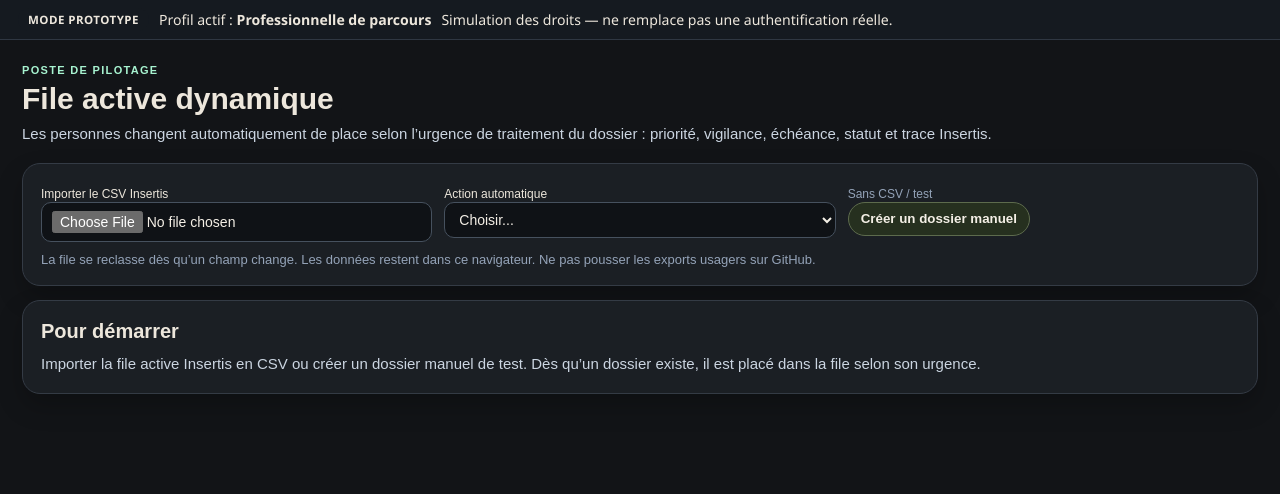
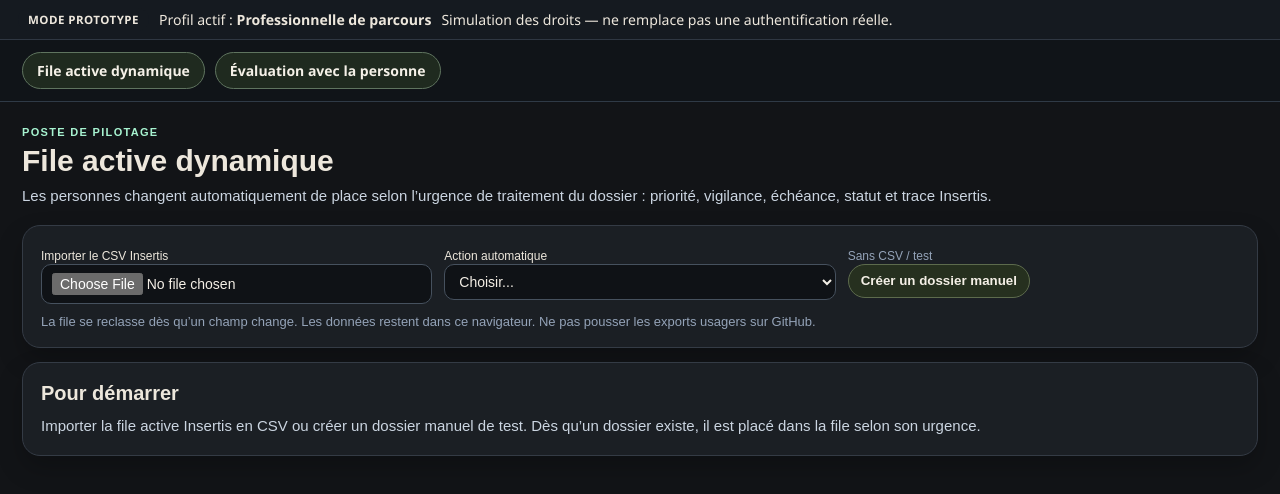
Before and after one commit to So1968/OUTIL-PARCOURS-INSERTION, a React (Vite) app in the folder frontend/: page /pilotage-actions in a window 1280 px wide. Shown: the top 494 px of the page. Built offline with nearby package versions, Linux system fonts and the light colour scheme.

Commit message:
Ajoute un menu visible vers pilotage et evaluation

```diff
--- a/frontend/src/App.jsx
+++ b/frontend/src/App.jsx
@@ -1,4 +1,4 @@
-import { Navigate, Route, Routes } from "react-router-dom";
+import { Link, Navigate, Route, Routes } from "react-router-dom";
 import { PrototypeProfileBanner } from "./auth/PrototypeProfileBanner";
 import { RequireRole } from "./auth/RequireRole";
 import { RoleProvider } from "./auth/RoleContext";
@@ -23,10 +23,43 @@ function PageProtegee({ children }) {
   return <RequireRole allowedRoles={ACCOMPAGNEMENT_ROLES}>{children}</RequireRole>;
 }
 
+function MenuPrincipal() {
+  const styleNav = {
+    display: "flex",
+    flexWrap: "wrap",
+    gap: "10px",
+    padding: "12px 22px",
+    background: "#101418",
+    borderBottom: "1px solid #2f3a46",
+  };
+  const styleLien = {
+    display: "inline-flex",
+    alignItems: "center",
+    justifyContent: "center",
+    minHeight: "34px",
+    padding: "8px 14px",
+    borderRadius: "999px",
+    border: "1px solid #5f745f",
+    background: "#1f2a1f",
+    color: "#f5f1e8",
+    textDecoration: "none",
+    fontWeight: 900,
+    fontSize: "14px",
+  };
+
+  return (
+    <nav style={styleNav} aria-label="Navigation principale de l’outil">
+      <Link style={styleLien} to="/pilotage-actions">File active dynamique</Link>
+      <Link style={styleLien} to="/evaluation-personne">Évaluation avec la personne</Link>
+    </nav>
+  );
+}
+
 export default function App() {
   return (
     <RoleProvider>
       <PrototypeProfileBanner />
+      <MenuPrincipal />
       <Routes>
         <Route path="/" element={<Navigate to="/pilotage-actions" replace />} />
         <Route path="/pilotage-actions" element={<PilotageProtege />} />
```
